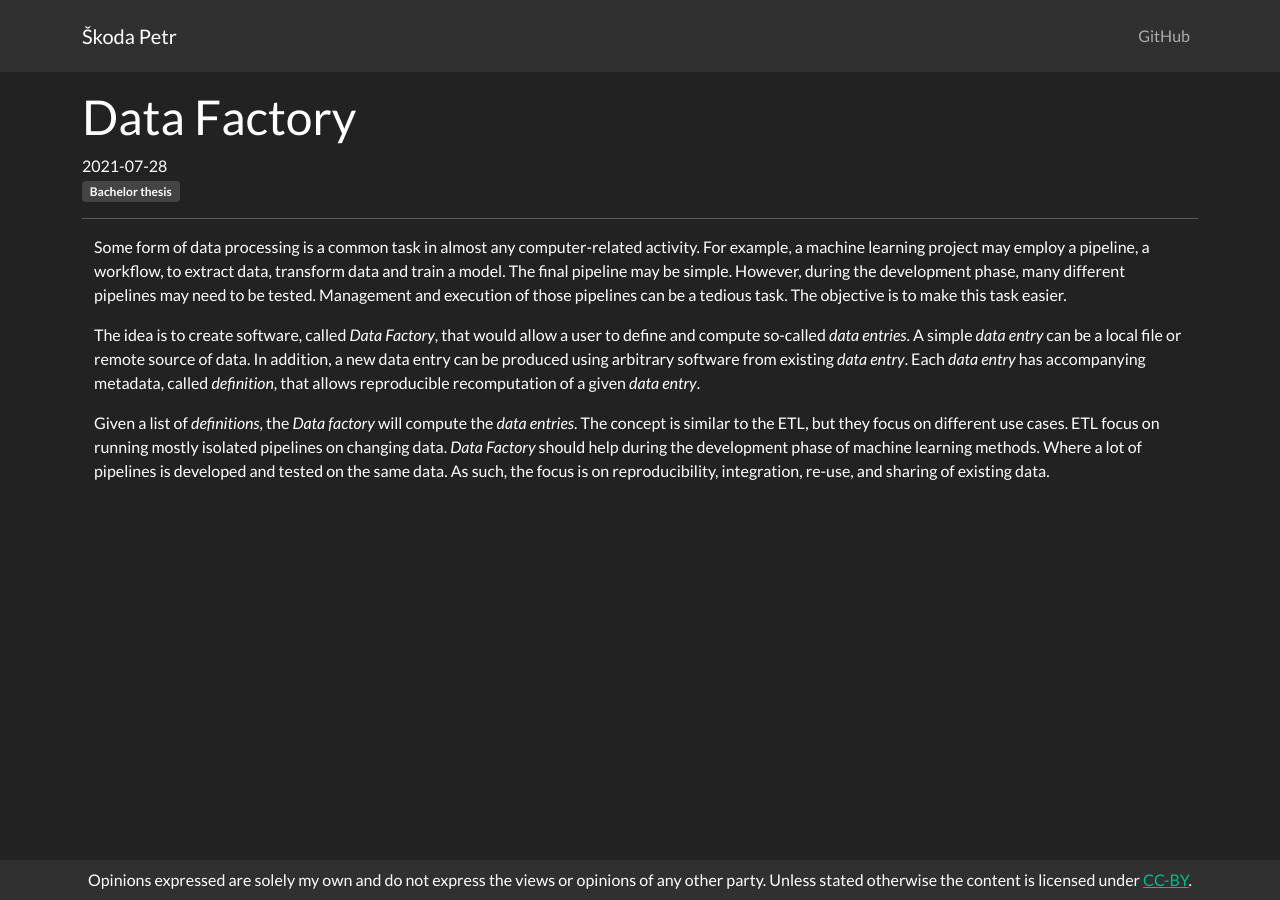
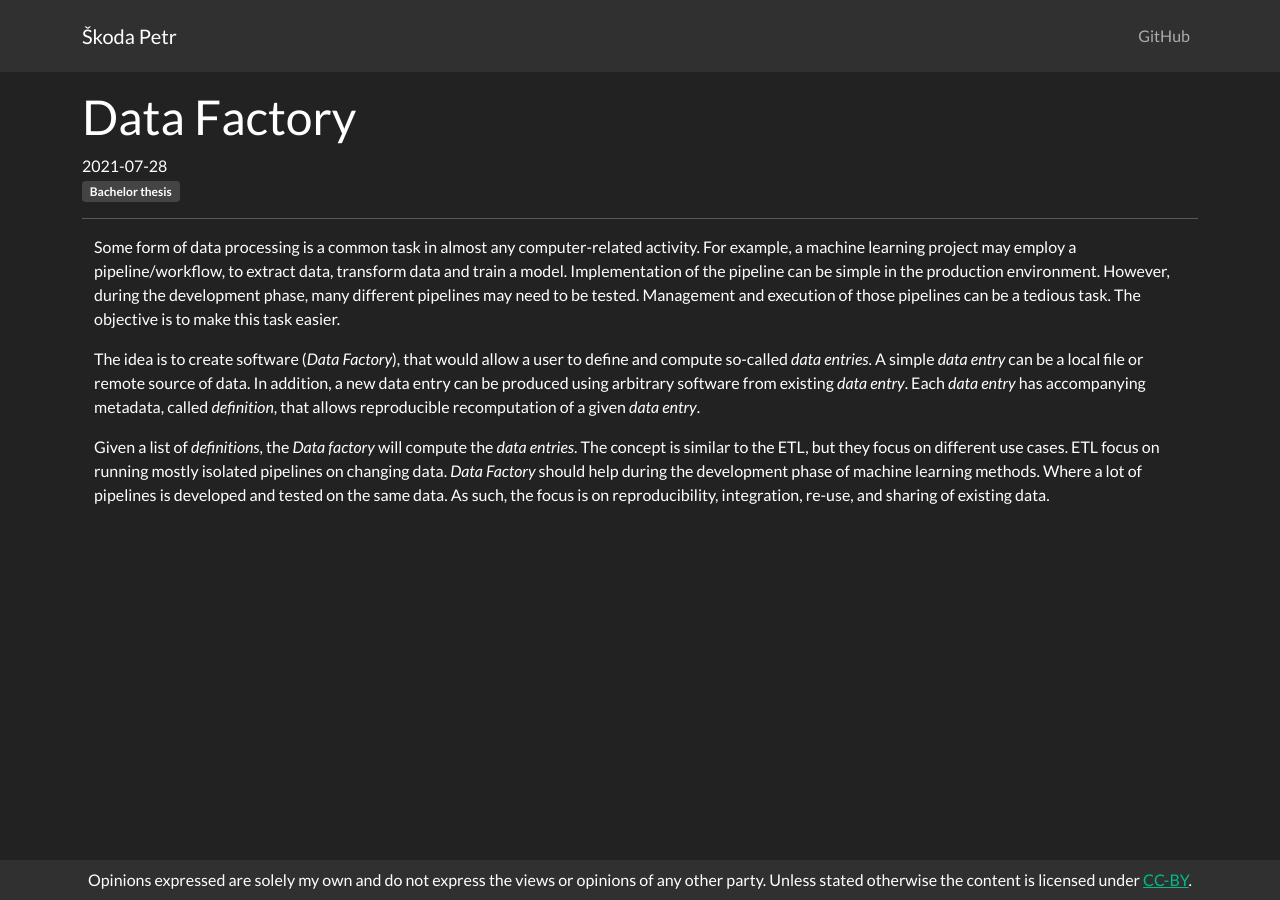
Before and after one commit to skodapetr/skodapetr.github.io, a Jekyll site: the page built from _posts/2021-07-28-data-factory.md, in a window 1280 px wide. Built offline with Jekyll 4.4.1, drawn with Linux system fonts in a browser that asks for light colours.

Commit message:
Update posts

```diff
--- a/_posts/2021-07-28-data-factory.md
+++ b/_posts/2021-07-28-data-factory.md
@@ -7,16 +7,15 @@ category: project-ideas
 ---
 
 Some form of data processing is a common task in almost any computer-related activity.
-For example, a machine learning project may employ a pipeline, a workflow, to extract data, transform data and train a model.
-The final pipeline may be simple.
+For example, a machine learning project may employ a pipeline/workflow, to extract data, transform data and train a model.
+Implementation of the pipeline can be simple in the production environment.
 However, during the development phase, many different pipelines may need to be tested.
 Management and execution of those pipelines can be a tedious task.
 The objective is to make this task easier.
 
 <!-- more -->
 
-
-The idea is to create software, called *Data Factory*, that would allow a user to define and compute so-called *data entries*.
+The idea is to create software (*Data Factory*), that would allow a user to define and compute so-called *data entries*.
 A simple *data entry* can be a local file or remote source of data.
 In addition, a new data entry can be produced using arbitrary software from existing *data entry*.
 Each *data entry* has accompanying metadata, called *definition*, that allows reproducible recomputation of a given *data entry*.
--- a/_posts/2022-03-05-hodnocení-závěrečných-prací.html
+++ b/_posts/2022-03-05-hodnocení-závěrečných-prací.html
@@ -3,6 +3,8 @@ layout: default
 language: cs
 title: Hodnocení závěrečných prací
 ---
+
+<!-- more -->
 
 <div class="container my-2 py-2">
   <h1>Hodnocení závěrečných prací</h1>
```
Also changed, not shown: _posts/2021-07-07-python-rdf-library.md (+1 -1 lines), _posts/2021-07-07-visualisation-of-similarity-search.md (+2 -0 lines), _posts/2022-03-06-solid-server.md (added, +24 -0 lines), _posts/2022-03-06-sémantický-kód.md (added, +37 -0 lines).
